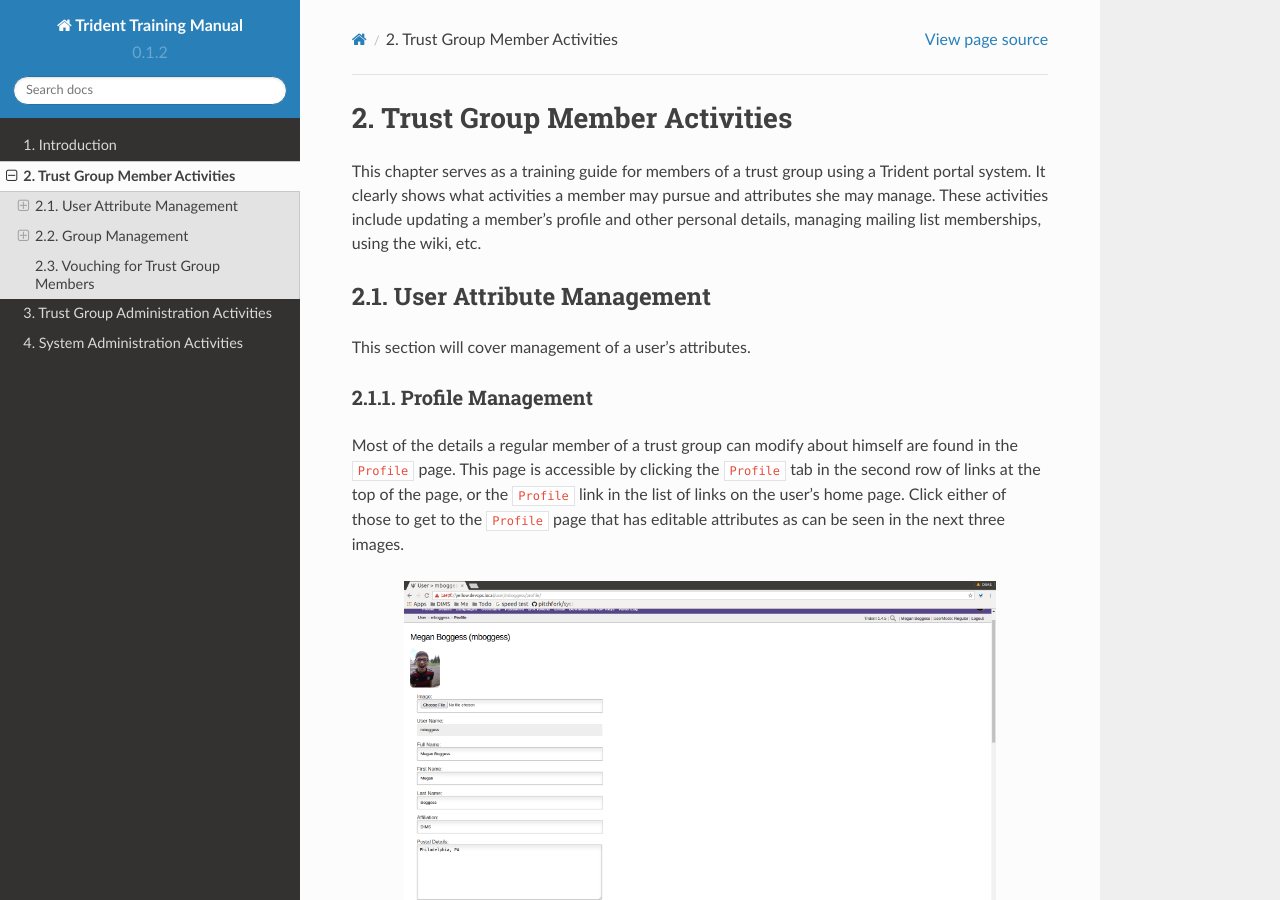
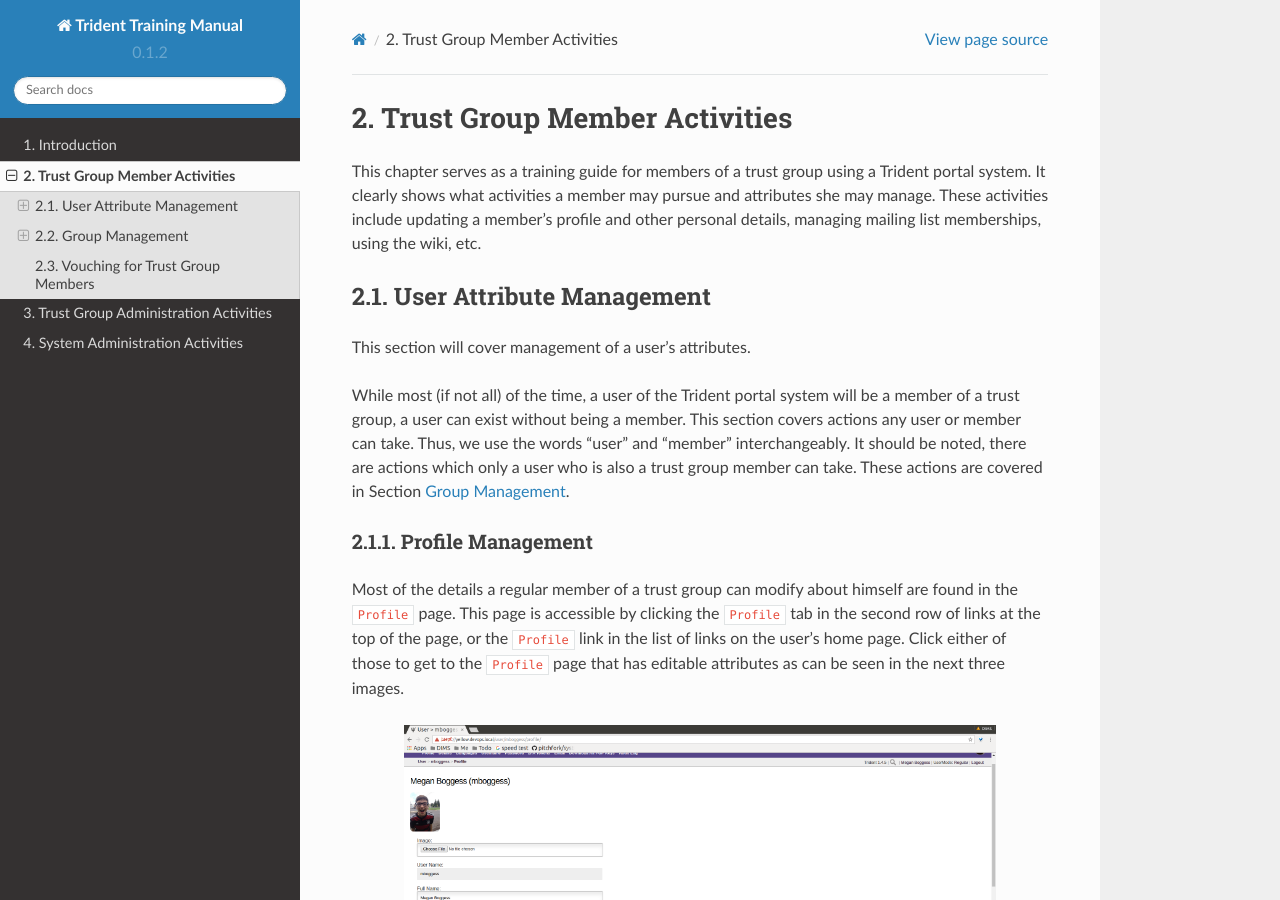
Before and after one commit to uw-dims/trident-training-manual, a Sphinx documentation site: the page built from docs/source/memberlifecycle.rst, in a window 1280 px wide and 900 px high. Built offline with Sphinx 7.4.7 and the Read the Docs theme 2.0.0, drawn with Linux system fonts in a browser that asks for light colours; pages that are not in the unit, such as notebooks, are missing from menus.

Commit message:
Added clarification of 'user' and 'member' usage.

```diff
--- a/docs/source/memberlifecycle.rst
+++ b/docs/source/memberlifecycle.rst
@@ -16,6 +16,15 @@
 ~~~~~~~~~~~~~~~~~~~~~~~~~
 
 This section will cover management of a user's attributes.
+
+While most (if not all) of the time, a user of the Trident
+portal system will be a member of a trust group, a user can
+exist without being a member. This section covers actions
+any user or member can take. Thus, we use the words "user"
+and "member" interchangeably. It should be noted, there are
+actions which only a user who is also a trust group member
+can take. These actions are covered in Section
+:ref:`usergroupmanagement`.
 
 Profile Management
 ------------------
```
